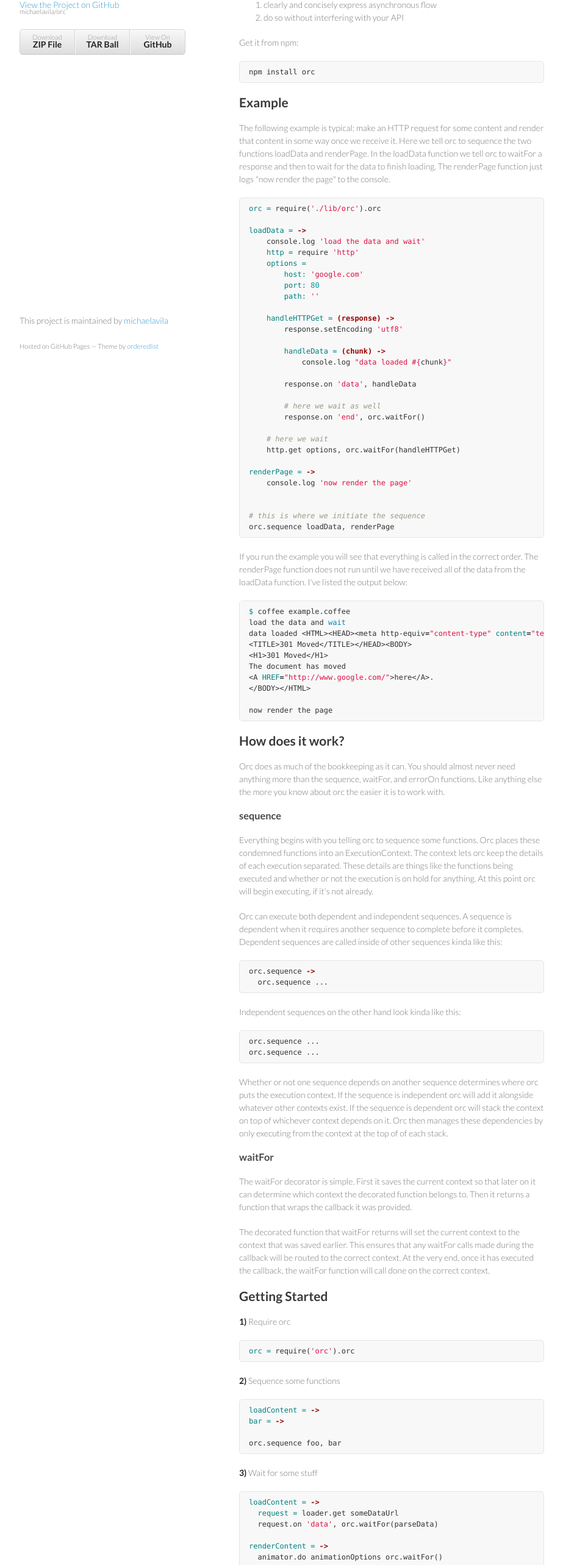
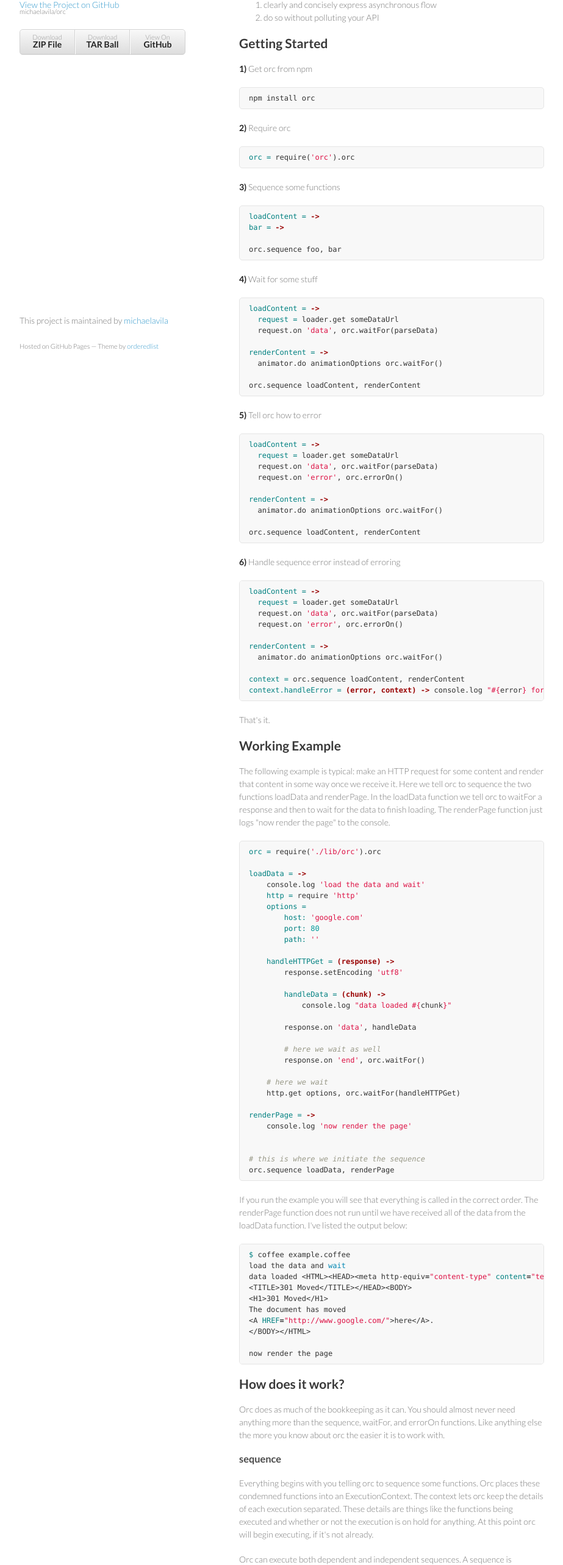
Before and after one commit to michaelavila/orc, a plain HTML site: page index.html in a window 1280 px wide. Shown: the part 153-2720 px from the top of the page at 61% size, without its empty margins (178-1101 px from the left). Drawn offline with Linux system fonts and the light colour scheme.

```diff
--- a/index.html
+++ b/index.html
@@ -35,14 +35,71 @@
 
 <ol>
 <li>clearly and concisely express asynchronous flow</li>
-<li>do so without interfering with your API</li>
-</ol><p>Get it from npm:</p>
+<li>do so without polluting your API</li>
+</ol><h2>
+<a name="getting-started" class="anchor" href="#getting-started"><span class="octicon octicon-link"></span></a>Getting Started</h2>
 
-<pre><code>npm install orc
-</code></pre>
+<p><strong>1)</strong> Get orc from npm</p>
+
+<div class="highlight"><pre>npm install orc
+</pre></div>
+
+<p><strong>2)</strong> Require orc</p>
+
+<div class="highlight"><pre><span class="nv">orc = </span><span class="nx">require</span><span class="p">(</span><span class="s">'orc'</span><span class="p">).</span><span class="nx">orc</span>
+</pre></div>
+
+<p><strong>3)</strong> Sequence some functions</p>
+
+<div class="highlight"><pre><span class="nv">loadContent = </span><span class="nf">-&gt;</span>
+<span class="nv">bar = </span><span class="nf">-&gt;</span>
+
+<span class="nx">orc</span><span class="p">.</span><span class="nx">sequence</span> <span class="nx">foo</span><span class="p">,</span> <span class="nx">bar</span>
+</pre></div>
+
+<p><strong>4)</strong> Wait for some stuff</p>
+
+<div class="highlight"><pre><span class="nv">loadContent = </span><span class="nf">-&gt;</span>
+  <span class="nv">request = </span><span class="nx">loader</span><span class="p">.</span><span class="nx">get</span> <span class="nx">someDataUrl</span>
+  <span class="nx">request</span><span class="p">.</span><span class="nx">on</span> <span class="s">'data'</span><span class="p">,</span> <span class="nx">orc</span><span class="p">.</span><span class="nx">waitFor</span><span class="p">(</span><span class="nx">parseData</span><span class="p">)</span>
+
+<span class="nv">renderContent = </span><span class="nf">-&gt;</span>
+  <span class="nx">animator</span><span class="p">.</span><span class="nx">do</span> <span class="nx">animationOptions</span> <span class="nx">orc</span><span class="p">.</span><span class="nx">waitFor</span><span class="p">()</span>
+
+<span class="nx">orc</span><span class="p">.</span><span class="nx">sequence</span> <span class="nx">loadContent</span><span class="p">,</span> <span class="nx">renderContent</span>
+</pre></div>
+
+<p><strong>5)</strong> Tell orc how to error</p>
+
+<div class="highlight"><pre><span class="nv">loadContent = </span><span class="nf">-&gt;</span>
+  <span class="nv">request = </span><span class="nx">loader</span><span class="p">.</span><span class="nx">get</span> <span class="nx">someDataUrl</span>
+  <span class="nx">request</span><span class="p">.</span><span class="nx">on</span> <span class="s">'data'</span><span class="p">,</span> <span class="nx">orc</span><span class="p">.</span><span class="nx">waitFor</span><span class="p">(</span><span class="nx">parseData</span><span class="p">)</span>
+  <span class="nx">request</span><span class="p">.</span><span class="nx">on</span> <span class="s">'error'</span><span class="p">,</span> <span class="nx">orc</span><span class="p">.</span><span class="nx">errorOn</span><span class="p">()</span>
+
+<span class="nv">renderContent = </span><span class="nf">-&gt;</span>
+  <span class="nx">animator</span><span class="p">.</span><span class="nx">do</span> <span class="nx">animationOptions</span> <span class="nx">orc</span><span class="p">.</span><span class="nx">waitFor</span><span class="p">()</span>
+
+<span class="nx">orc</span><span class="p">.</span><span class="nx">sequence</span> <span class="nx">loadContent</span><span class="p">,</span> <span class="nx">renderContent</span>
+</pre></div>
+
+<p><strong>6)</strong> Handle sequence error instead of erroring</p>
+
+<div class="highlight"><pre><span class="nv">loadContent = </span><span class="nf">-&gt;</span>
+  <span class="nv">request = </span><span class="nx">loader</span><span class="p">.</span><span class="nx">get</span> <span class="nx">someDataUrl</span>
+  <span class="nx">request</span><span class="p">.</span><span class="nx">on</span> <span class="s">'data'</span><span class="p">,</span> <span class="nx">orc</span><span class="p">.</span><span class="nx">waitFor</span><span class="p">(</span><span class="nx">parseData</span><span class="p">)</span>
+  <span class="nx">request</span><span class="p">.</span><span class="nx">on</span> <span class="s">'error'</span><span class="p">,</span> <span class="nx">orc</span><span class="p">.</span><span class="nx">errorOn</span><span class="p">()</span>
+
+<span class="nv">renderContent = </span><span class="nf">-&gt;</span>
+  <span class="nx">animator</span><span class="p">.</span><span class="nx">do</span> <span class="nx">animationOptions</span> <span class="nx">orc</span><span class="p">.</span><span class="nx">waitFor</span><span class="p">()</span>
+
+<span class="nv">context = </span><span class="nx">orc</span><span class="p">.</span><span class="nx">sequence</span> <span class="nx">loadContent</span><span class="p">,</span> <span class="nx">renderContent</span>
+<span class="nv">context.handleError = </span><span class="nf">(error, context) -&gt;</span> <span class="nx">console</span><span class="p">.</span><span class="nx">log</span> <span class="s">"</span><span class="si">#{</span><span class="nx">error</span><span class="si">}</span><span class="s"> for </span><span class="si">#{</span><span class="nx">context</span><span class="si">}</span><span class="s">"</span>
+</pre></div>
+
+<p>That's it.</p>
 
 <h2>
-<a name="example" class="anchor" href="#example"><span class="octicon octicon-link"></span></a>Example</h2>
+<a name="working-example" class="anchor" href="#working-example"><span class="octicon octicon-link"></span></a>Working Example</h2>
 
 <p>The following example is typical: make an HTTP request for some content and
 render that content in some way once we receive it. Here we tell orc to
@@ -147,63 +204,6 @@
 the callback will be routed to the correct context. At the very end, once it
 has executed the callback, the waitFor function will call done on the correct
 context.</p>
-
-<h2>
-<a name="getting-started" class="anchor" href="#getting-started"><span class="octicon octicon-link"></span></a>Getting Started</h2>
-
-<p><strong>1)</strong> Require orc</p>
-
-<div class="highlight"><pre><span class="nv">orc = </span><span class="nx">require</span><span class="p">(</span><span class="s">'orc'</span><span class="p">).</span><span class="nx">orc</span>
-</pre></div>
-
-<p><strong>2)</strong> Sequence some functions</p>
-
-<div class="highlight"><pre><span class="nv">loadContent = </span><span class="nf">-&gt;</span>
-<span class="nv">bar = </span><span class="nf">-&gt;</span>
-
-<span class="nx">orc</span><span class="p">.</span><span class="nx">sequence</span> <span class="nx">foo</span><span class="p">,</span> <span class="nx">bar</span>
-</pre></div>
-
-<p><strong>3)</strong> Wait for some stuff</p>
-
-<div class="highlight"><pre><span class="nv">loadContent = </span><span class="nf">-&gt;</span>
-  <span class="nv">request = </span><span class="nx">loader</span><span class="p">.</span><span class="nx">get</span> <span class="nx">someDataUrl</span>
-  <span class="nx">request</span><span class="p">.</span><span class="nx">on</span> <span class="s">'data'</span><span class="p">,</span> <span class="nx">orc</span><span class="p">.</span><span class="nx">waitFor</span><span class="p">(</span><span class="nx">parseData</span><span class="p">)</span>
-
-<span class="nv">renderContent = </span><span class="nf">-&gt;</span>
-  <span class="nx">animator</span><span class="p">.</span><span class="nx">do</span> <span class="nx">animationOptions</span> <span class="nx">orc</span><span class="p">.</span><span class="nx">waitFor</span><span class="p">()</span>
-
-<span class="nx">orc</span><span class="p">.</span><span class="nx">sequence</span> <span class="nx">loadContent</span><span class="p">,</span> <span class="nx">renderContent</span>
-</pre></div>
-
-<p><strong>4)</strong> Tell orc how to error</p>
-
-<div class="highlight"><pre><span class="nv">loadContent = </span><span class="nf">-&gt;</span>
-  <span class="nv">request = </span><span class="nx">loader</span><span class="p">.</span><span class="nx">get</span> <span class="nx">someDataUrl</span>
-  <span class="nx">request</span><span class="p">.</span><span class="nx">on</span> <span class="s">'data'</span><span class="p">,</span> <span class="nx">orc</span><span class="p">.</span><span class="nx">waitFor</span><span class="p">(</span><span class="nx">parseData</span><span class="p">)</span>
-  <span class="nx">request</span><span class="p">.</span><span class="nx">on</span> <span class="s">'error'</span><span class="p">,</span> <span class="nx">orc</span><span class="p">.</span><span class="nx">errorOn</span><span class="p">()</span>
-
-<span class="nv">renderContent = </span><span class="nf">-&gt;</span>
-  <span class="nx">animator</span><span class="p">.</span><span class="nx">do</span> <span class="nx">animationOptions</span> <span class="nx">orc</span><span class="p">.</span><span class="nx">waitFor</span><span class="p">()</span>
-
-<span class="nx">orc</span><span class="p">.</span><span class="nx">sequence</span> <span class="nx">loadContent</span><span class="p">,</span> <span class="nx">renderContent</span>
-</pre></div>
-
-<p><strong>5)</strong> Handle sequence error instead of erroring</p>
-
-<div class="highlight"><pre><span class="nv">loadContent = </span><span class="nf">-&gt;</span>
-  <span class="nv">request = </span><span class="nx">loader</span><span class="p">.</span><span class="nx">get</span> <span class="nx">someDataUrl</span>
-  <span class="nx">request</span><span class="p">.</span><span class="nx">on</span> <span class="s">'data'</span><span class="p">,</span> <span class="nx">orc</span><span class="p">.</span><span class="nx">waitFor</span><span class="p">(</span><span class="nx">parseData</span><span class="p">)</span>
-  <span class="nx">request</span><span class="p">.</span><span class="nx">on</span> <span class="s">'error'</span><span class="p">,</span> <span class="nx">orc</span><span class="p">.</span><span class="nx">errorOn</span><span class="p">()</span>
-
-<span class="nv">renderContent = </span><span class="nf">-&gt;</span>
-  <span class="nx">animator</span><span class="p">.</span><span class="nx">do</span> <span class="nx">animationOptions</span> <span class="nx">orc</span><span class="p">.</span><span class="nx">waitFor</span><span class="p">()</span>
-
-<span class="nv">context = </span><span class="nx">orc</span><span class="p">.</span><span class="nx">sequence</span> <span class="nx">loadContent</span><span class="p">,</span> <span class="nx">renderContent</span>
-<span class="nv">context.handleError = </span><span class="nf">(error, context) -&gt;</span> <span class="nx">console</span><span class="p">.</span><span class="nx">log</span> <span class="s">"</span><span class="si">#{</span><span class="nx">error</span><span class="si">}</span><span class="s"> for </span><span class="si">#{</span><span class="nx">context</span><span class="si">}</span><span class="s">"</span>
-</pre></div>
-
-<p>That's it.</p>
       </section>
       <footer>
         <p>This project is maintained by <a href="https://github.com/michaelavila">michaelavila</a></p>
```
Also changed, not shown: params.json (+1 -1 lines).
